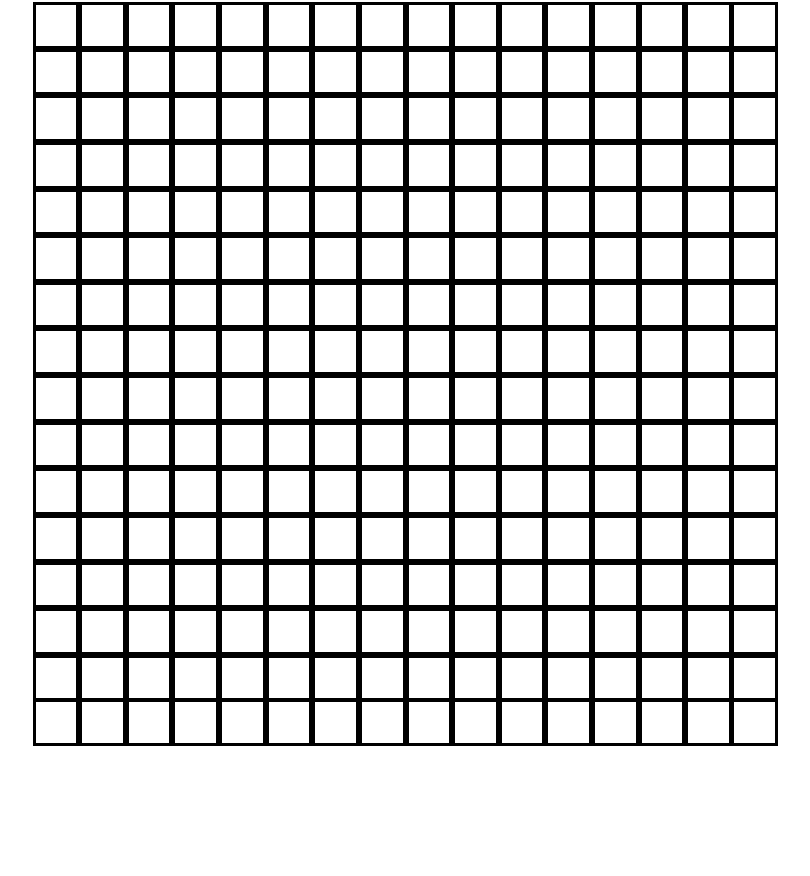
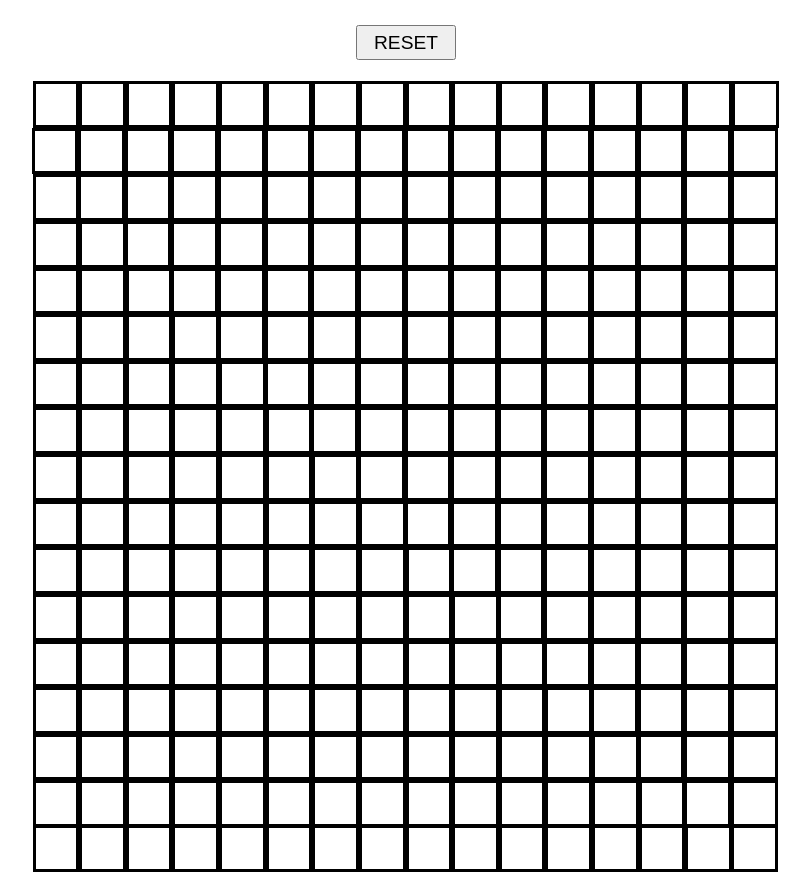
Before and after one commit to HumzaBaig/etch-a-sketch, a plain HTML site: page index.html in a window 1280 px wide. Shown: the top 876 px of the page, without its empty margins (252-1062 px from the left). Before the commit the page ends 800 px from the top, so only its background shows below. Drawn offline with nearby package versions, Linux system fonts and the light colour scheme.

Commit message:
Create button in top center

```diff
--- a/index.html
+++ b/index.html
@@ -8,6 +8,9 @@
 		<link type="text/css" rel="stylesheet" href="styles.css" />
 	</head>
 	<body>
+		<form>
+			<input type="button" value="RESET"/>
+		</form>
 		<div id="wrapper">
 			<div id="center">
 			</div>
--- a/script.js
+++ b/script.js
@@ -1,8 +1,17 @@
 $(document).ready(function() {
-	for(var j=0;j<16;j++)
+	createGrid(16);
+
+	$('.square').hover(function() {
+		$(this).css('background-color','#454141');
+	});
+
+});
+
+var createGrid = function (squares) {
+	for(var j=0;j<squares;j++)
 	{
 		var lastRow;
-		if(j===15)
+		if(j===squares-1)
 		{
 			lastRow = true;
 		}
@@ -12,7 +21,7 @@ $(document).ready(function() {
 		}
 		if(!lastRow)
 		{
-			for(var i=0;i<15;i++)
+			for(var i=0;i<squares;i++)
 			{
 				$('#center').append('<div class="square"></div>');
 			}
@@ -20,7 +29,7 @@ $(document).ready(function() {
 		}
 		else
 		{
-			for(var i=0;i<15;i++)
+			for(var i=0;i<squares;i++)
 			{
 				$('#center').append('<div class="square lastRow"></div>');
 			}
@@ -28,7 +37,7 @@ $(document).ready(function() {
 		}
 	}
 
-	var sqSide = 650/16
+	var sqSide = 650/squares
 
 	$('#center').width('747px');
 	$('.square').css('border','solid');
@@ -38,5 +47,4 @@ $(document).ready(function() {
 	$('.square').height(sqSide);
 	$('.lastCol').css('margin-left','-1px');
 	$('.lastRow').css('margin-top','-6px');
-
-});
+}
--- a/styles.css
+++ b/styles.css
@@ -1,8 +1,17 @@
 #wrapper {
 	height:650px;
 	width:1300px;
+	margin-top:25px;
 }
 #center {
-	margin:-2px auto;
+	margin:0px auto;
 	height:740px;
 }
+form {
+	margin: 25px 600px;
+}
+input {
+	height:35px;
+	width:100px;
+	font-size: 120%;
+}
```
